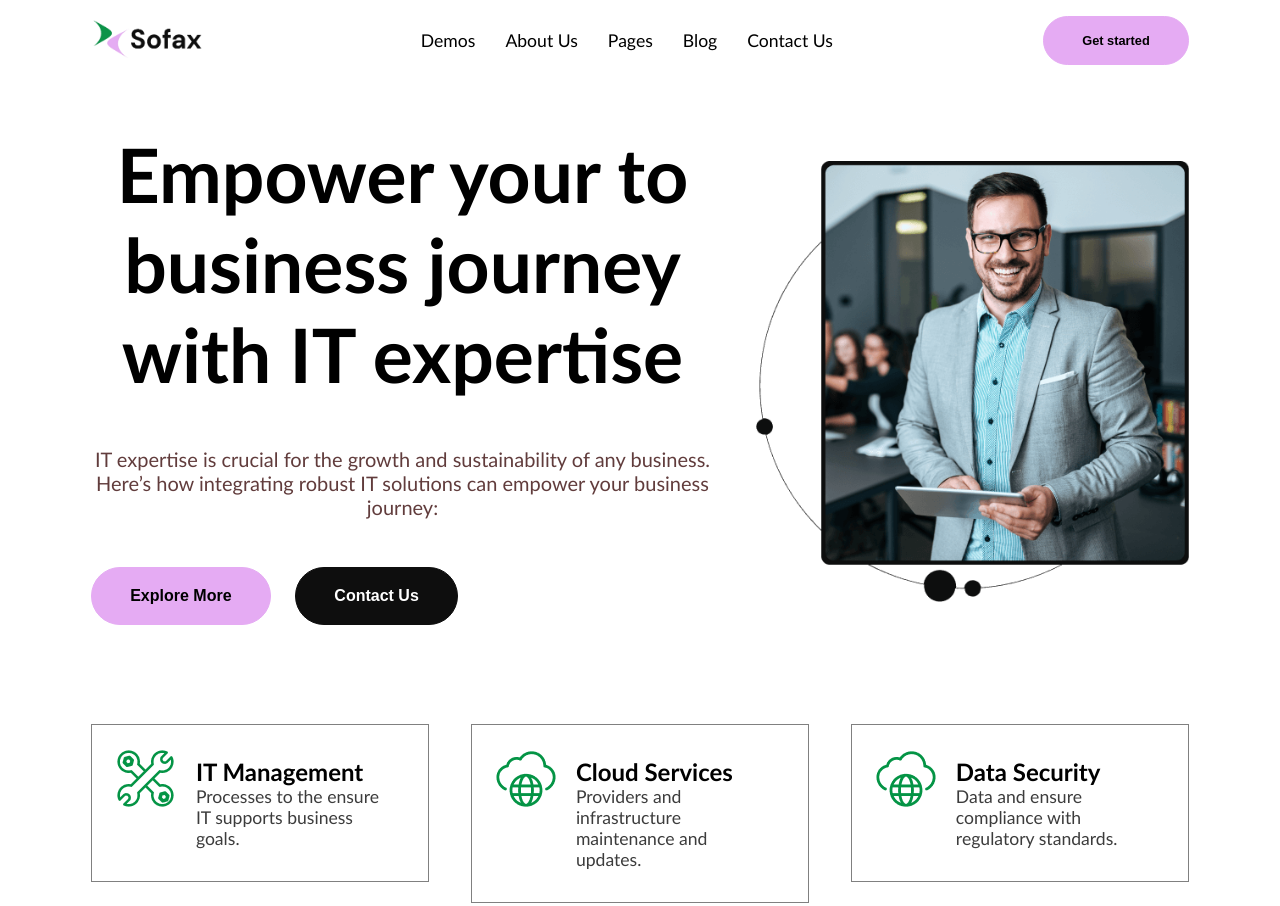
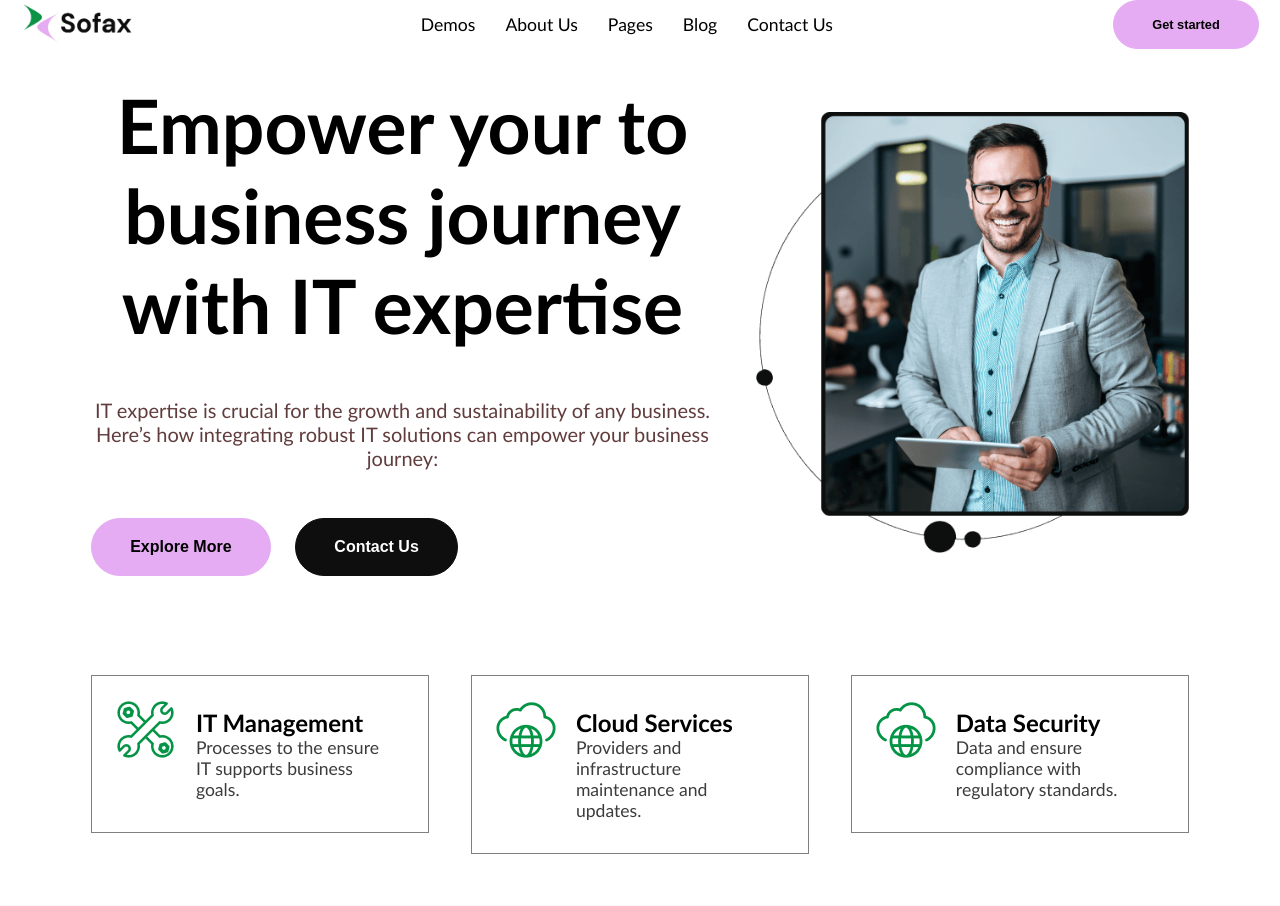
Before and after one commit to front-end-by-rimantas/55-grupe-teamwork-sofax, a website with bundled scripts: page index.html in a window 1280 px wide. Shown: the top 906 px of the page. Built offline with nearby package versions, Linux system fonts and the light colour scheme; a web font is replaced by a local one.

Commit message:
header prifiksintas

```diff
--- a/css/components/header.css
+++ b/css/components/header.css
@@ -9,8 +9,14 @@
   flex: row;
   justify-content: space-between;
   align-items: center;
+  position: fixed;
+  top:0;
+  left: 0;
+  right: 0;
+  z-index: 2;
+  background-color: white;
+}
 
-}
 
 .logo
 {
```
